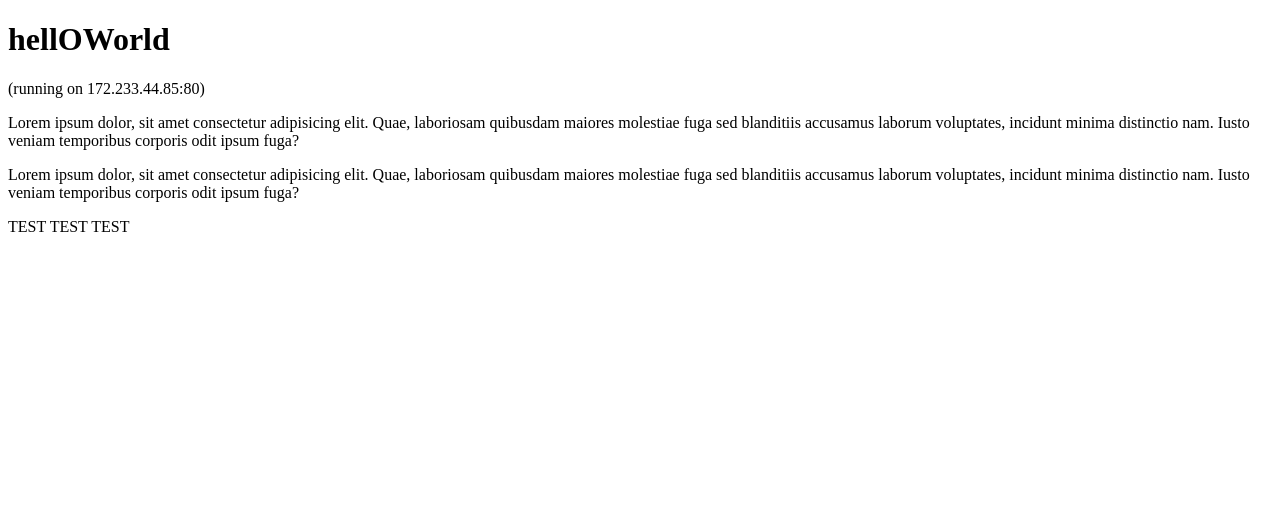
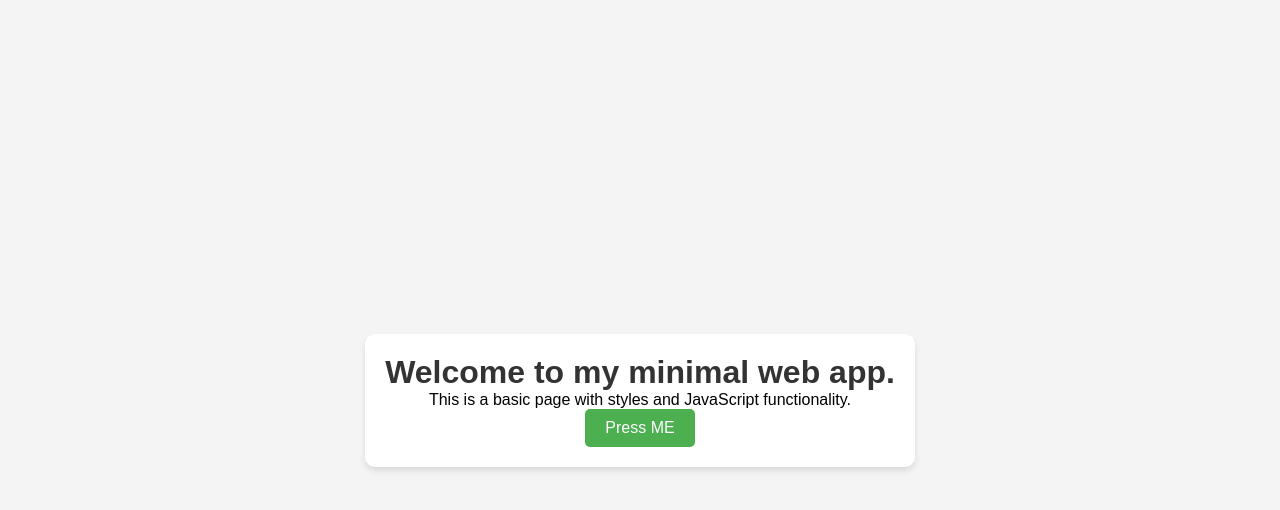
Before and after one commit to nemoismyrealname/my-web-app, a plain HTML site: page index.html in a window 1280 px wide. Drawn offline with Linux system fonts and the light colour scheme.

Commit message:
Добавил styles, script

```diff
--- a/docker-compose.yml
+++ b/docker-compose.yml
@@ -6,5 +6,7 @@ services:
     container_name: my-web-app
     volumes:
       - ./index.html:/usr/share/nginx/html/index.html
+      - ./styles.css:/usr/share/nginx/html/styles.css
+      - ./script.js:/usr/share/nginx/html/script.js
     ports:
       - "80:80"
--- a/index.html
+++ b/index.html
@@ -1,20 +1,19 @@
 <!DOCTYPE html>
-<html lang="ru">
+<html lang="en">
 <head>
     <meta charset="UTF-8">
     <meta name="viewport" content="width=device-width, initial-scale=1.0">
-    <title>Yoo</title>
+    <title>YO</title>
+    <link rel="stylesheet" href="styles.css">
 </head>
 <body>
-    <h1>hellOWorld</h1>
-    <p>(running on 172.233.44.85:80)</p>
-    <p>Lorem ipsum dolor, sit amet consectetur adipisicing elit.
-        Quae, laboriosam quibusdam maiores molestiae fuga sed blanditiis accusamus laborum voluptates,
-        incidunt minima distinctio nam. Iusto veniam temporibus corporis odit ipsum fuga?</p>
-        <p>Lorem ipsum dolor, sit amet consectetur adipisicing elit.
-            Quae, laboriosam quibusdam maiores molestiae fuga sed blanditiis accusamus laborum voluptates,
-            incidunt minima distinctio nam. Iusto veniam temporibus corporis odit ipsum fuga?</p>
-    <p>TEST TEST TEST</p>
+    <div class="container">
+        <h1>Welcome to my minimal web app.</h1>
+        <p>This is a basic page with styles and JavaScript functionality.</p>
+        <button id="changeTextButton">Press ME</button>
+        <p id="textChange"></p>
+    </div>
 
+    <script src="script.js"></script>
 </body>
 </html>
--- /dev/null
+++ b/script.js
@@ -0,0 +1,3 @@
+document.getElementById('changeTextButton').addEventListener('click', function() {
+    document.getElementById('textChange').textContent = "You clicked the button!";
+});
--- /dev/null
+++ b/styles.css
@@ -0,0 +1,40 @@
+* {
+    margin: 0;
+    padding: 0;
+    box-sizing: border-box;
+}
+
+body {
+    font-family: Arial, sans-serif;
+    background-color: #f4f4f4;
+    display: flex;
+    justify-content: center;
+    align-items: center;
+    height: 100vh;
+}
+
+.container {
+    text-align: center;
+    background-color: #fff;
+    padding: 20px;
+    border-radius: 10px;
+    box-shadow: 0 4px 6px rgba(0, 0, 0, 0.1);
+}
+
+h1 {
+    color: #333;
+}
+
+button {
+    background-color: #4CAF50;
+    color: white;
+    border: none;
+    padding: 10px 20px;
+    font-size: 16px;
+    cursor: pointer;
+    border-radius: 5px;
+}
+
+button:hover {
+    background-color: #45a049;
+}
```
Also changed, not shown: 1 other file.
